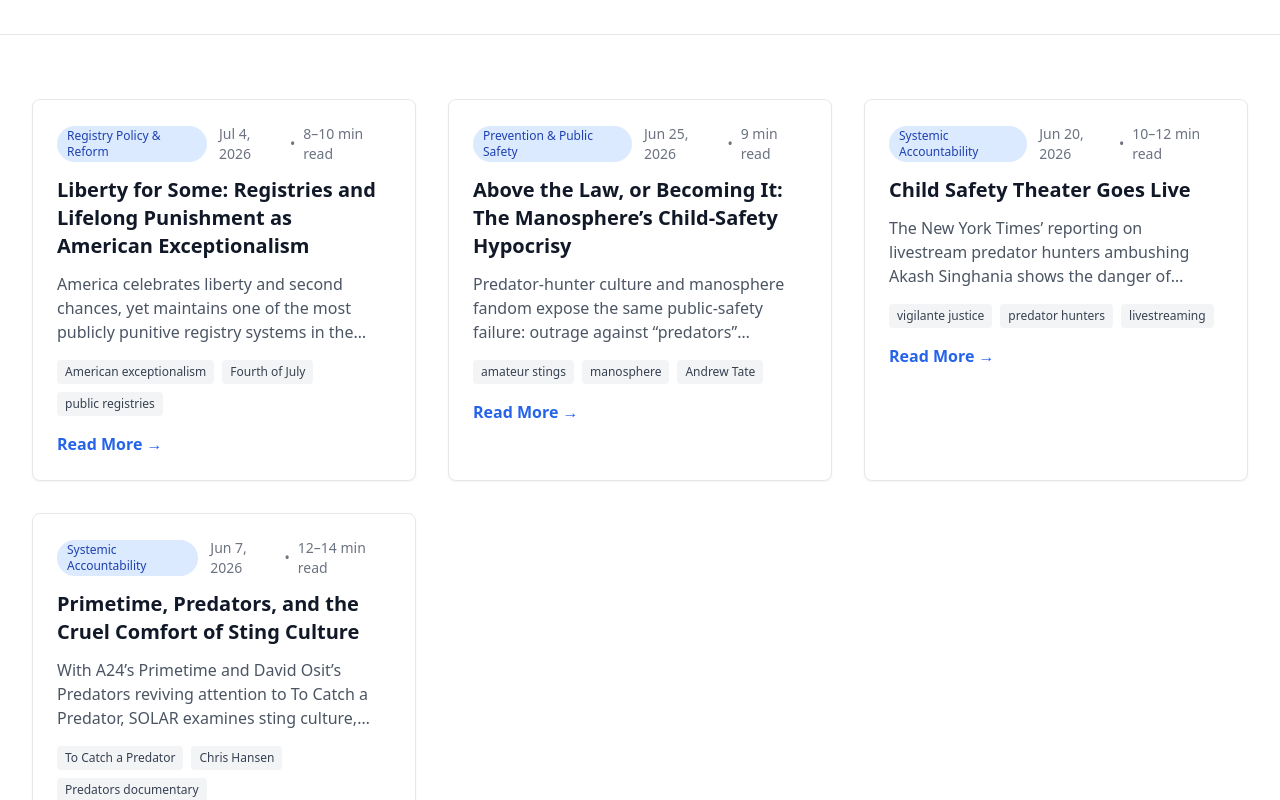
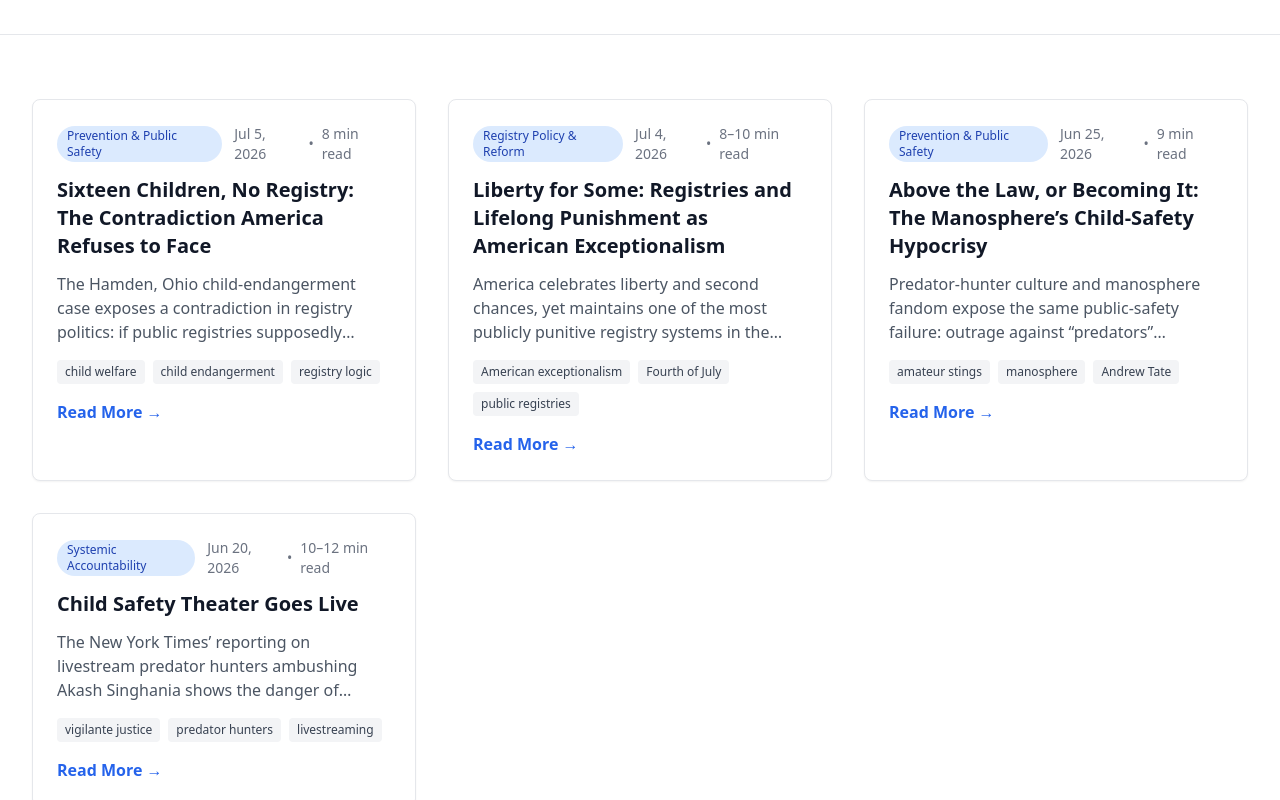
Before and after one commit to projectsolarrecon/Solar, a React (Vite) app: page /blog in a window 1280 px wide. Shown: the part 1720-2520 px from the top of the page. Built offline with nearby package versions, Linux system fonts and the light colour scheme.

Commit message:
Update blogPosts.ts

```diff
--- a/src/data/blogPosts.ts
+++ b/src/data/blogPosts.ts
@@ -12,6 +12,29 @@ export interface BlogPost {
 
 export const allBlogPosts: BlogPost[] = [
   // Insert this object at the TOP of the exported array (newest-first):
+{
+  id: "sixteen-children-no-registry",
+  title: "Sixteen Children, No Registry: The Contradiction America Refuses to Face",
+  excerpt:
+    "The Hamden, Ohio child-endangerment case exposes a contradiction in registry politics: if public registries supposedly protect children, why are they applied so selectively?",
+  author: "The SOLAR Project",
+  date: "Jul 5, 2026",
+  readTime: "8 min read",
+  category: "Prevention & Public Safety",
+  tags: [
+    "child welfare",
+    "child endangerment",
+    "registry logic",
+    "RECON",
+    "child marriage",
+    "family violence",
+    "Ohio",
+    "public safety mythology",
+    "real prevention",
+    "selective punishment",
+  ],
+  path: "/blog/sixteen-children-no-registry",
+},
 {
   id: "liberty-for-some-registries-lifelong-punishment-american-exceptionalism",
   title: "Liberty for Some: Registries and Lifelong Punishment as American Exceptionalism",
```
